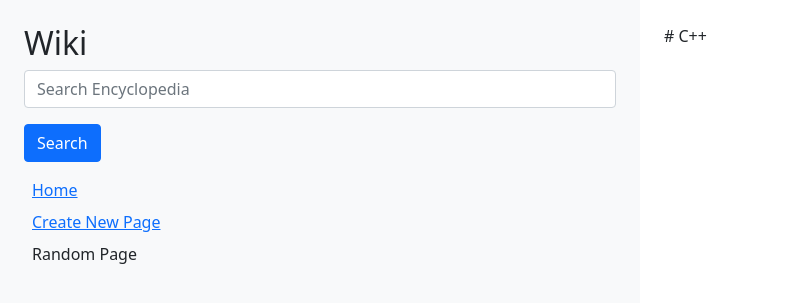
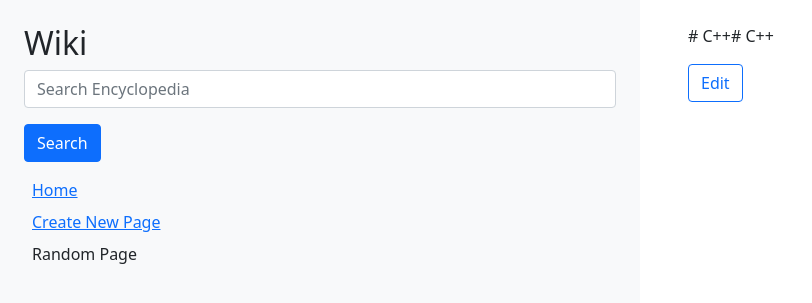
Before and after one commit to MPCurie/wiki, a Django app: a page that uses encyclopedia/templates/encyclopedia/content.html in a window 1280 px wide. Shown: the top 303 px of the page, without its empty margins (0-812 px from the left). Run offline with Django 3.2, Linux system fonts and the light colour scheme.

Commit message:
update edit page

```diff
--- a/encyclopedia/templates/encyclopedia/content.html
+++ b/encyclopedia/templates/encyclopedia/content.html
@@ -5,5 +5,13 @@
 {% endblock %}
 
 {% block body %}
-    {{ content }}
+
+    <div class="container">
+        <div class="mb-3">
+            {{ content }}
+        </div>
+        <div class="mb-2">
+            <a role="button" class="btn btn-outline-primary" href="{% url 'encyclopedia:edit_page' title %}">Edit</a>
+        </div>
+    </div>
 {% endblock %}
--- a/encyclopedia/templates/encyclopedia/new_page.html
+++ b/encyclopedia/templates/encyclopedia/new_page.html
@@ -29,7 +29,7 @@
                 <textarea class="form-control" id="content" style="height: 300px" name="content"></textarea>
               </div>
               <div class="mb-3">
-                <input class="btn btn-primary" type="submit" value="Save">
+                <input class="btn btn-outline-primary" type="submit" value="Save">
               </div>
         </form>
     </div>
--- a/encyclopedia/urls.py
+++ b/encyclopedia/urls.py
@@ -8,4 +8,5 @@ urlpatterns = [
     path('search', views.search, name='search'),
     path('create_page', views.create_page, name='create_page'),
     path('<str:entry>', views.content, name='entry'),
+    path('<str:entry>/edit', views.edit_page, name='edit_page')
 ]
--- a/encyclopedia/views.py
+++ b/encyclopedia/views.py
@@ -23,7 +23,8 @@ def content(request, entry):
         })
 
     return render(request, "encyclopedia/content.html", {
-        "content" : content,
+        "content": content,
+        "title": entry,
     })
 
 
@@ -55,10 +56,20 @@ def create_page(request):
                 "error_message": "The file already exist",
             })
 
-
     return render(request, "encyclopedia/new_page.html")
 
 
-    # 1、The title can't be empty
-    # 2、The file already exist
-    # 3、success message
+def edit_page(request, entry):
+    content = util.get_entry(entry)
+
+    if request.method == 'POST':
+        title = request.POST['title']
+
+        with open(f"entries/{title}.md", 'a') as f:
+            f.write(content)
+        return redirect(reverse('encyclopedia:entry', kwargs={'entry': title}))
+
+    return render(request, "encyclopedia/edit_page.html", {
+        "title": entry,
+        "content": content,
+    })
--- a/entries/C++.md
+++ b/entries/C++.md
@@ -1 +1 @@
-# C++
+# C++# C++
```
Also changed, not shown: encyclopedia/templates/encyclopedia/edit_page.html (added, +29 -0 lines).
